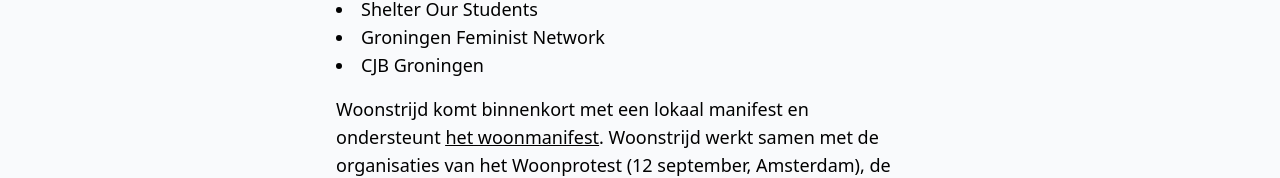
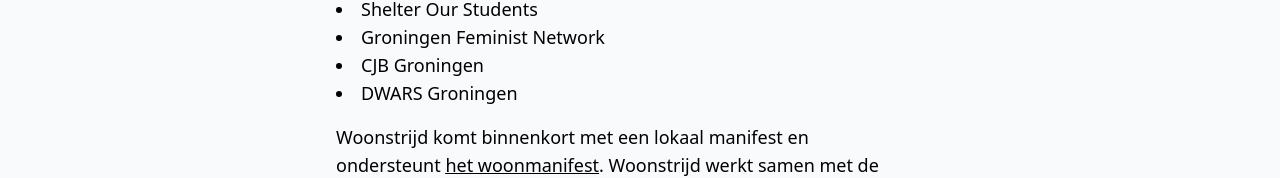
Before and after one commit to Nierot/woonstrijd, a React (Create React App) app in the folder website/: page /wie-zijn-wij in a window 1280 px wide. Shown: the part 389-567 px from the top of the page. Built offline with nearby package versions, Linux system fonts and the light colour scheme.

Commit message:
🎨 Added DWARS Groningen

```diff
--- a/website/src/pages/AboutUs.tsx
+++ b/website/src/pages/AboutUs.tsx
@@ -21,6 +21,7 @@
         <li>Shelter Our Students</li>
         <li>Groningen Feminist Network</li>
         <li>CJB Groningen</li>
+        <li>DWARS Groningen</li>
     </ul>
 
     <Paragraph className="pt-4">
```
